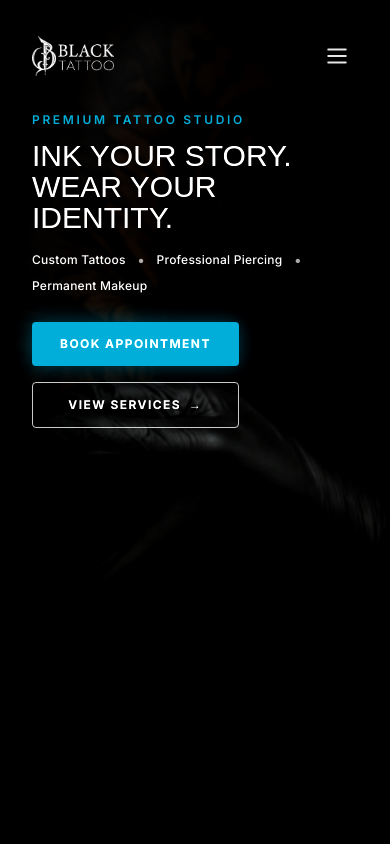
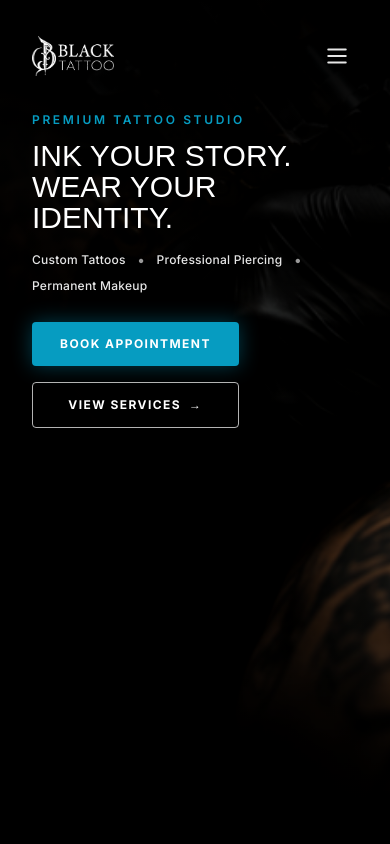
Before and after one commit to balasadhana/black-tattoos-studio, a React (Vite) app: page / in a window 390 px wide. Shown: the top 844 px of the page. Built offline with nearby package versions, Linux system fonts and the light colour scheme; a web font is replaced by a local one.

Commit message:
Fix Hero section background image visibility on mobile devices

```diff
--- a/src/components/Hero.jsx
+++ b/src/components/Hero.jsx
@@ -6,16 +6,21 @@ const Hero = () => {
     <section
       id="home"
       className="relative min-h-screen w-full bg-black overflow-hidden flex flex-col justify-start"
-      style={{
-        backgroundImage: `linear-gradient(to right, rgba(0, 0, 0, 0.98) 0%, rgba(0, 0, 0, 0.85) 20%, rgba(0, 0, 0, 0.3) 38%, rgba(0, 0, 0, 0) 52%), url(${heroBg})`,
-        backgroundSize: 'cover',
-        backgroundPosition: 'right center',
-        backgroundRepeat: 'no-repeat',
-        filter: 'brightness(1.1) contrast(1.05)'
-      }}
     >
+      {/* Background Image Layer with Mobile-Optimized Position */}
+      <div
+        className="absolute inset-0 w-full h-full bg-cover bg-no-repeat filter brightness-110 contrast-105 transition-all duration-700"
+        style={{
+          backgroundImage: `url(${heroBg})`,
+          backgroundPosition: 'center center',
+        }}
+      />
+
+      {/* Responsive Gradient Overlay: Top-to-Bottom on Mobile for Image Visibility, Left-to-Right on Desktop */}
+      <div className="absolute inset-0 bg-gradient-to-b md:bg-gradient-to-r from-black/85 via-black/50 to-black/80 md:from-black/95 md:via-black/75 md:to-transparent pointer-events-none" />
+
       {/* Content Container aligned 100% straight with the Black Tattoo Logo */}
-      <div className="w-full max-w-[1650px] mx-auto px-8 sm:px-16 lg:px-28 xl:px-36 pt-28 sm:pt-32 md:pt-36 lg:pt-[220px] xl:pt-[260px] pb-16">
+      <div className="relative z-10 w-full max-w-[1650px] mx-auto px-8 sm:px-16 lg:px-28 xl:px-36 pt-28 sm:pt-32 md:pt-36 lg:pt-[220px] xl:pt-[260px] pb-16">
         <div className="max-w-2xl lg:max-w-4xl xl:max-w-5xl flex flex-col items-start text-left">
 
           {/* Eyebrow Tag - TOP */}
```
